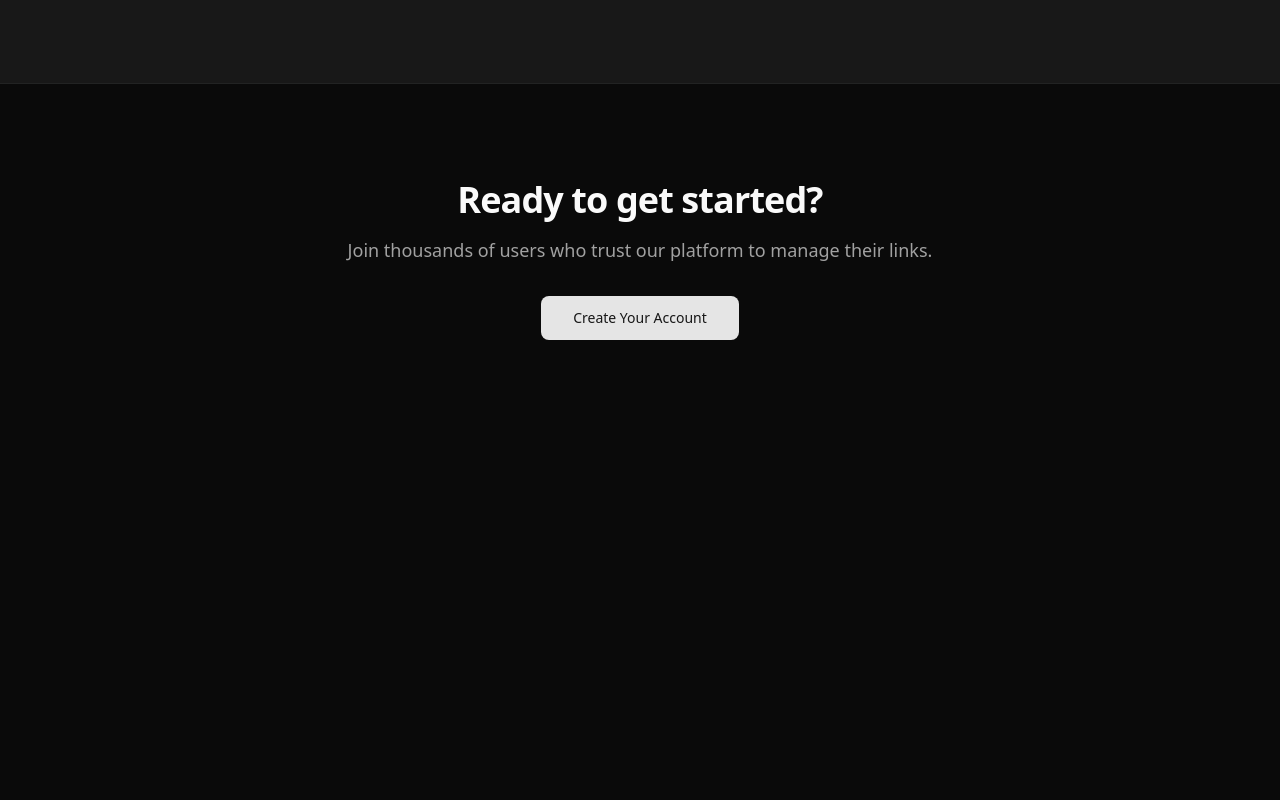
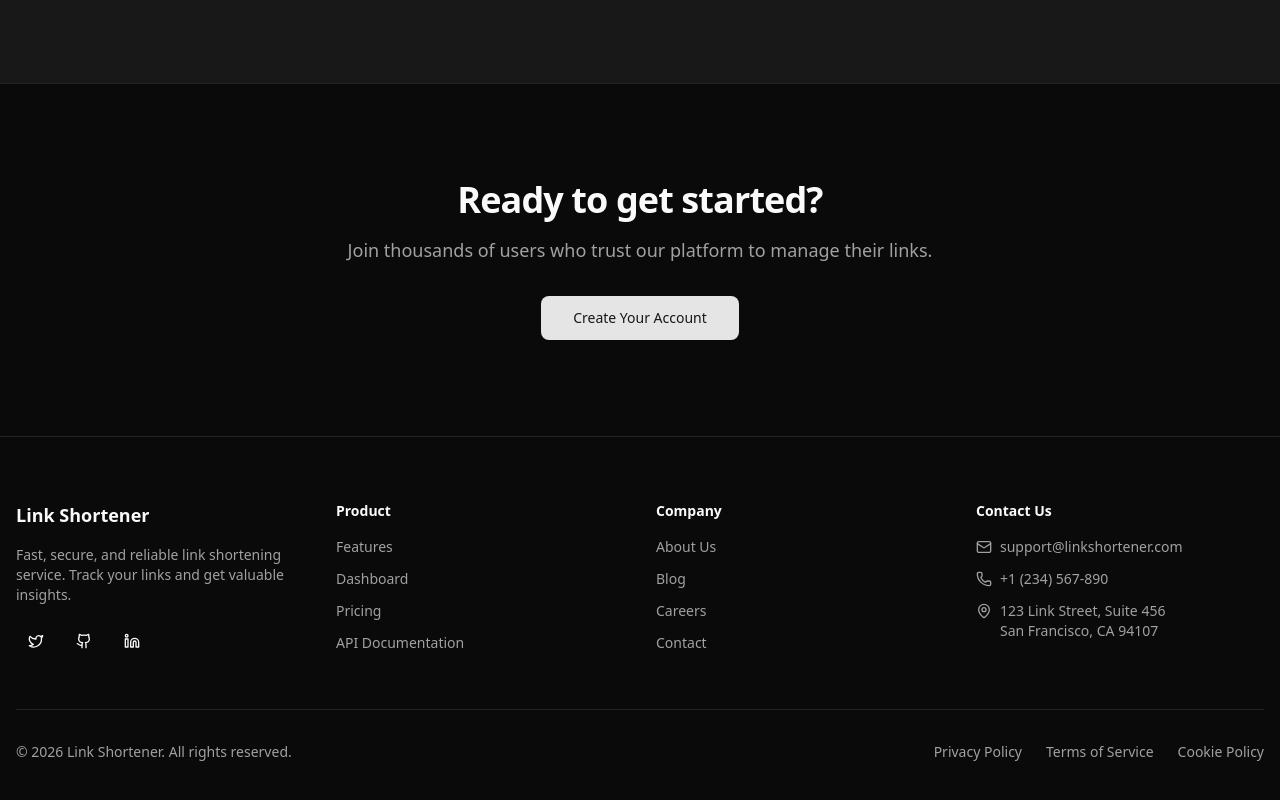
Before and after one commit to Lakro/linkshortenerproject, a Next.js app: page / in a window 1280 px wide. Shown: the part 1093-1893 px from the top of the page. Before the commit the page ends 1529 px from the top, so only its background shows below. Built offline with nearby package versions, Linux system fonts and the light colour scheme; no server answers.

Commit message:
Add Footer component and integrate it into the RootLayout

```diff
--- a/app/layout.tsx
+++ b/app/layout.tsx
@@ -11,6 +11,7 @@ import {
 } from "@clerk/nextjs";
 import { dark } from "@clerk/themes";
 import { Button } from "@/components/ui/button";
+import { Footer } from "@/components/footer";
 import "./globals.css";
 
 export const metadata: Metadata = {
@@ -61,6 +62,7 @@ export default function RootLayout({
             </nav>
           </header>
           {children}
+          <Footer />
         </body>
       </html>
     </ClerkProvider>
--- /dev/null
+++ b/components/footer.tsx
@@ -0,0 +1,119 @@
+import Link from 'next/link'
+import { Mail, MapPin, Phone, Github, Twitter, Linkedin } from 'lucide-react'
+import { Button } from '@/components/ui/button'
+
+export function Footer() {
+  return (
+    <footer className="border-t border-border bg-background">
+      <div className="container mx-auto px-4 py-12 md:py-16">
+        <div className="grid gap-8 md:grid-cols-2 lg:grid-cols-4">
+          {/* Brand & Description */}
+          <div className="space-y-4">
+            <h3 className="text-lg font-bold text-foreground">Link Shortener</h3>
+            <p className="text-sm text-muted-foreground">
+              Fast, secure, and reliable link shortening service. Track your links and get valuable insights.
+            </p>
+            <div className="flex gap-2">
+              <Button variant="ghost" size="icon" asChild>
+                <a href="https://twitter.com" target="_blank" rel="noopener noreferrer" aria-label="Twitter">
+                  <Twitter className="h-4 w-4" />
+                </a>
+              </Button>
+              <Button variant="ghost" size="icon" asChild>
+                <a href="https://github.com" target="_blank" rel="noopener noreferrer" aria-label="GitHub">
+                  <Github className="h-4 w-4" />
+                </a>
+              </Button>
+              <Button variant="ghost" size="icon" asChild>
+                <a href="https://linkedin.com" target="_blank" rel="noopener noreferrer" aria-label="LinkedIn">
+                  <Linkedin className="h-4 w-4" />
+                </a>
+              </Button>
+            </div>
+          </div>
+
+          {/* Product Links */}
+          <div className="space-y-4">
+            <h4 className="text-sm font-semibold text-foreground">Product</h4>
+            <nav className="flex flex-col space-y-3">
+              <Link href="/#features" className="text-sm text-muted-foreground hover:text-foreground transition-colors">
+                Features
+              </Link>
+              <Link href="/dashboard" className="text-sm text-muted-foreground hover:text-foreground transition-colors">
+                Dashboard
+              </Link>
+              <Link href="/#pricing" className="text-sm text-muted-foreground hover:text-foreground transition-colors">
+                Pricing
+              </Link>
+              <Link href="/api-docs" className="text-sm text-muted-foreground hover:text-foreground transition-colors">
+                API Documentation
+              </Link>
+            </nav>
+          </div>
+
+          {/* Company Links */}
+          <div className="space-y-4">
+            <h4 className="text-sm font-semibold text-foreground">Company</h4>
+            <nav className="flex flex-col space-y-3">
+              <Link href="/about" className="text-sm text-muted-foreground hover:text-foreground transition-colors">
+                About Us
+              </Link>
+              <Link href="/blog" className="text-sm text-muted-foreground hover:text-foreground transition-colors">
+                Blog
+              </Link>
+              <Link href="/careers" className="text-sm text-muted-foreground hover:text-foreground transition-colors">
+                Careers
+              </Link>
+              <Link href="/contact" className="text-sm text-muted-foreground hover:text-foreground transition-colors">
+                Contact
+              </Link>
+            </nav>
+          </div>
+
+          {/* Contact Information */}
+          <div className="space-y-4">
+            <h4 className="text-sm font-semibold text-foreground">Contact Us</h4>
+            <div className="flex flex-col space-y-3">
+              <a
+                href="mailto:support@linkshortener.com"
+                className="flex items-center gap-2 text-sm text-muted-foreground hover:text-foreground transition-colors"
+              >
+                <Mail className="h-4 w-4" />
+                support@linkshortener.com
+              </a>
+              <a
+                href="tel:+1234567890"
+                className="flex items-center gap-2 text-sm text-muted-foreground hover:text-foreground transition-colors"
+              >
+                <Phone className="h-4 w-4" />
+                +1 (234) 567-890
+              </a>
+              <div className="flex items-start gap-2 text-sm text-muted-foreground">
+                <MapPin className="h-4 w-4 mt-0.5 flex-shrink-0" />
+                <span>123 Link Street, Suite 456<br />San Francisco, CA 94107</span>
+              </div>
+            </div>
+          </div>
+        </div>
+
+        {/* Bottom Bar */}
+        <div className="mt-12 border-t border-border pt-8 flex flex-col md:flex-row justify-between items-center gap-4">
+          <p className="text-sm text-muted-foreground">
+            © {new Date().getFullYear()} Link Shortener. All rights reserved.
+          </p>
+          <div className="flex gap-6">
+            <Link href="/privacy" className="text-sm text-muted-foreground hover:text-foreground transition-colors">
+              Privacy Policy
+            </Link>
+            <Link href="/terms" className="text-sm text-muted-foreground hover:text-foreground transition-colors">
+              Terms of Service
+            </Link>
+            <Link href="/cookies" className="text-sm text-muted-foreground hover:text-foreground transition-colors">
+              Cookie Policy
+            </Link>
+          </div>
+        </div>
+      </div>
+    </footer>
+  )
+}
```
